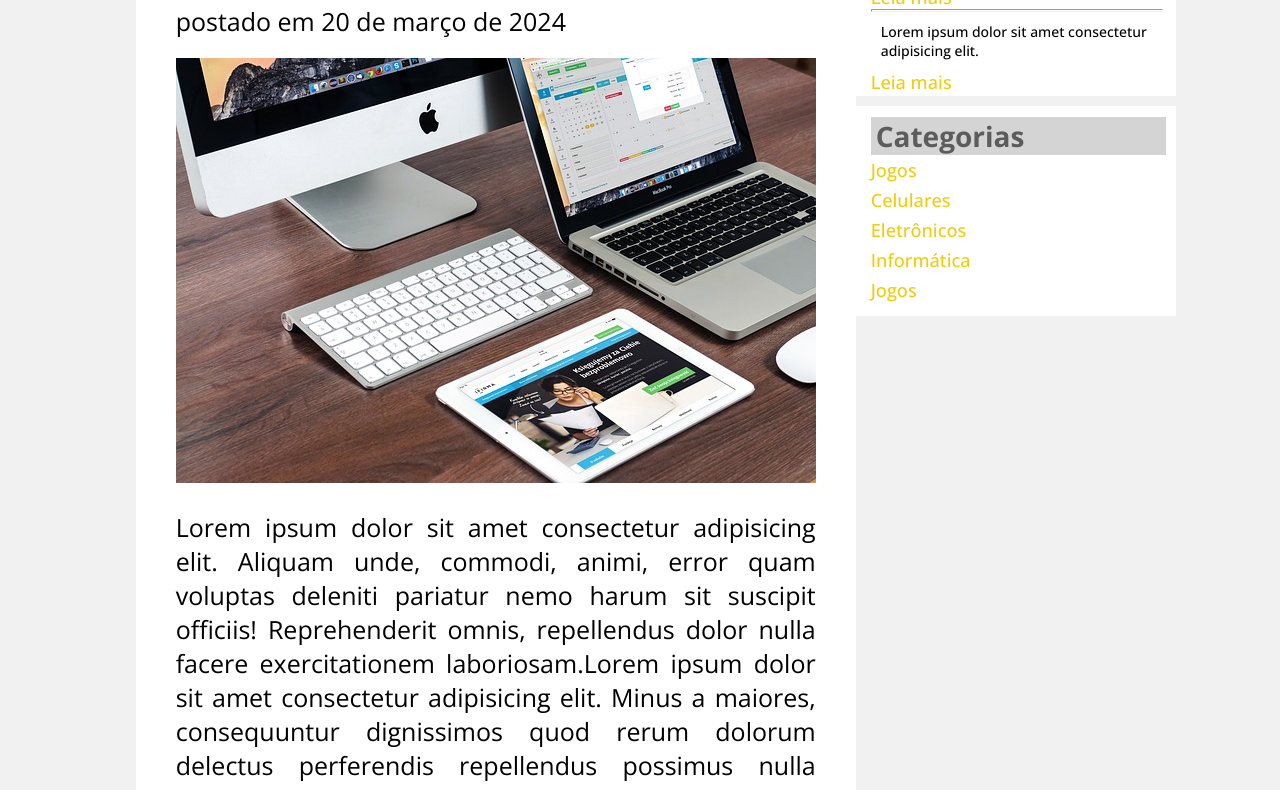
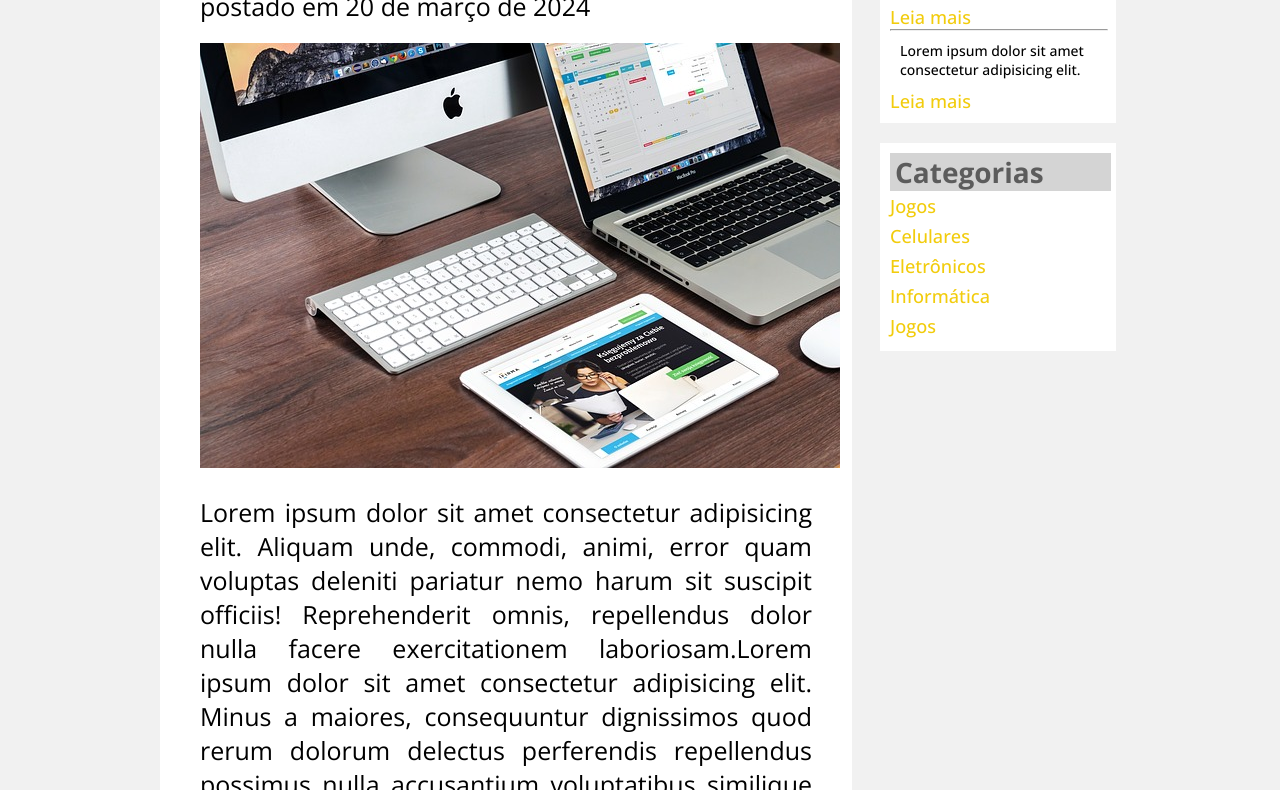
Before and after one commit to GiuliaEduarda/TECblog, a plain HTML site: page index.html in a window 1280 px wide. Shown: the part 374-1164 px from the top of the page. Drawn offline with nearby package versions, Linux system fonts and the light colour scheme.

Commit message:
interface

```diff
--- a/index.html
+++ b/index.html
@@ -28,30 +28,7 @@
     <main id="main">
 
         <div id="tudo">
-            <div id="float">
-                <div class="quadrado">
-                    <div class="rec">
-                        <div class="titulo"><h1 >Postagens recentes</h1></div>
-                        <p>Lorem ipsum dolor sit amet consectetur adipisicing elit.</p>
-                        <a href="">Leia mais</a>
-                    </div>
-                    <hr id="hr">
 
-
-                    <div class="rec">
-                        <p>Lorem ipsum dolor sit amet consectetur adipisicing elit.</p>
-                        <a href="">Leia mais</a>
-                    </div>
-                </div>
-                <div class="quadrado">
-                    <div class="titulo"><h1>Categorias</h1></div>
-                    <a href="">Jogos</a>
-                    <a href="">Celulares</a>
-                    <a href="">Eletrônicos</a>
-                    <a href="">Informática</a>
-                    <a href="">Jogos</a>
-                </div>
-            </div>
             <div id="post">
                 <div class="postagem">
                     <h1>Navegue mais rapido!</h1>
@@ -69,6 +46,37 @@
                     <a href="">Veja mais</a>
                 </div>
             </div>
+
+            <div id="float">
+                <div class="quadrado">
+                    <div class="rec">
+                        <div class="titulo"><h1 >Postagens recentes</h1></div>
+                        <p>Lorem ipsum dolor sit amet consectetur adipisicing elit.</p>
+                        <a href="">Leia mais</a>
+                    </div>
+                    <hr id="hr">
+                    <div class="rec">
+                        <p>Lorem ipsum dolor sit amet consectetur adipisicing elit.</p>
+                        <a href="">Leia mais</a>
+                    </div>
+                </div>
+
+                <div class="quadrado">
+                    <div class="titulo"><h1>Categorias</h1></div>
+                    <a href="">Jogos</a>
+                    <a href="">Celulares</a>
+                    <a href="">Eletrônicos</a>
+                    <a href="">Informática</a>
+                    <a href="">Jogos</a>
+                </div>
+
+
+            </div>
+
+                <div id="rodape">
+                    <h1>Todos os direitos reservados &#169;</h1>
+                </div>
+
         </div>
     </main>
 </body>
--- a/style.css
+++ b/style.css
@@ -60,41 +60,37 @@ color: white;
 
 #main{
     background-color: rgb(241, 241, 241);
-    padding: 25px;
+
 }
 #tudo{
-    width: 82%;
+   width: 75%;
+    margin: 0px auto;
+    padding: 10px ;
 
-    margin: auto;
-    display: flex;
-    flex-direction: row-reverse;
-    justify-content: space-around;
+
 }
 #float{
+    width: 25% ;
     float: right;
 
 }
-.rec{
 
-}
 .quadrado{
     background-color: white;
-    width: 290px;
-    height: 210px;
-   margin-top: 10px;
+    width: 90%;
+    height: 80%;
+    margin-bottom: 20px;
     font-size: 0.56em;
     display: flex;
     justify-content: center;
     align-items: start;
     flex-direction: column;
     font-weight: 500;
-
-    padding: 0px 15px ;
+    padding: 10px  ;
 }
 #hr{
     width: 100%;
 
-    padding: 0.5px 0px;
 }
 
 .quadrado a{
@@ -111,10 +107,11 @@ color: white;
     padding-left: 5px;
 }
 #post{
-    width: 75%;
+    width: 70%;
     background-color: white;
     padding: 10px;
     text-align: justify;
+    float: left;
 
 }
 .postagem{
@@ -126,3 +123,10 @@ color: white;
 .postagem h1, a, p, img{
     padding: 10px;
 }
+#rodape{
+    font-size: 0.5em;
+    clear: both;
+    width: 71.5%;
+    background-color: #F2CC0C;
+    text-align: center;
+}
```
